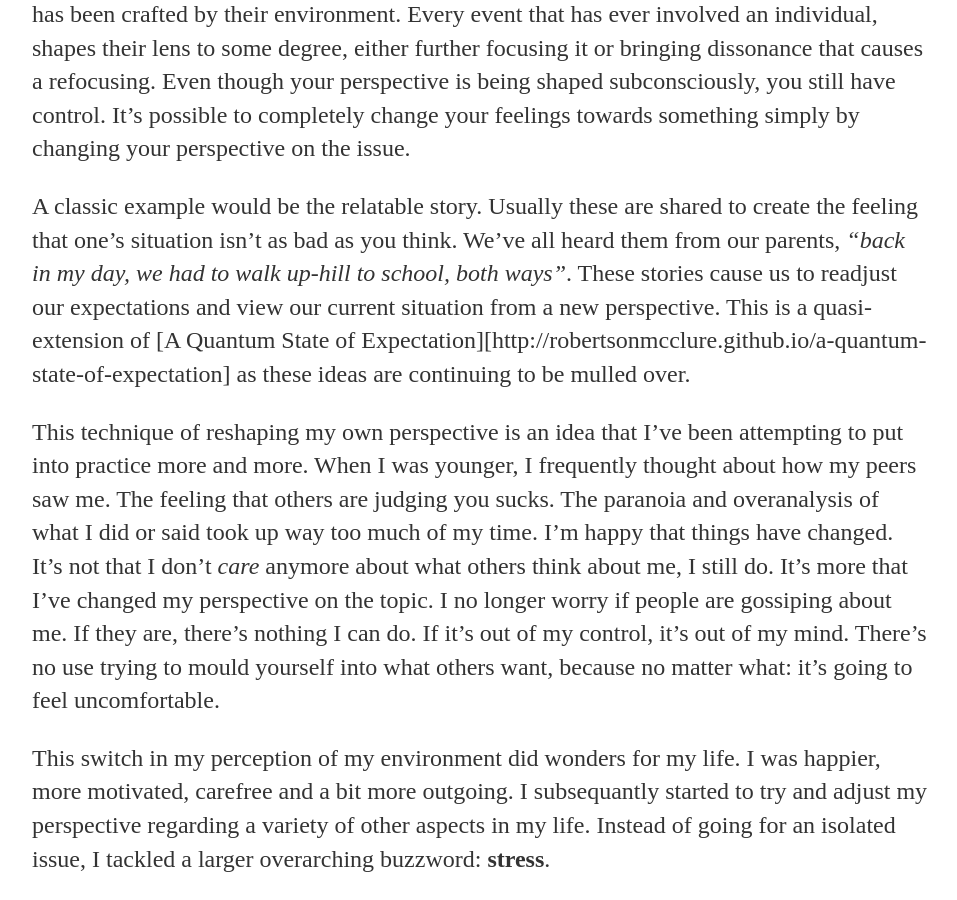
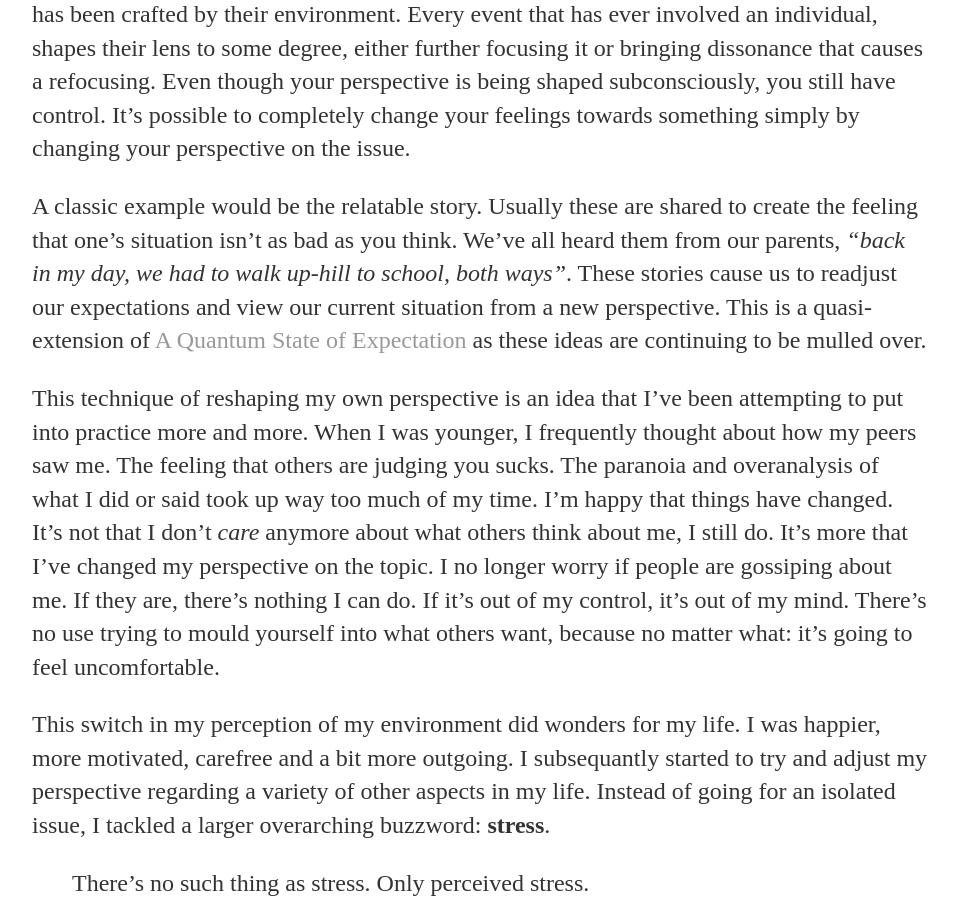
Before and after one commit to robertsonmcclure/robertsonmcclure.github.io, a Jekyll site: the page built from _posts/2016-04-29-perspective-changes-everything.md, in a window 1280 px wide and 900 px high, scrolled down 900 px. Shown: the whole window, without its empty margins (160-1117 px from the left). Built offline with Jekyll 4.4.1, drawn with Linux system fonts in a browser that asks for light colours.

Commit message:
commited using script

```diff
--- a/_posts/2016-04-29-perspective-changes-everything.md
+++ b/_posts/2016-04-29-perspective-changes-everything.md
@@ -12,7 +12,7 @@
 
 What I'm trying to illustrate is that everyone's perspective on the world is through a lens that has been crafted by their environment. Every event that has ever involved an individual, shapes their lens to some degree, either further focusing it or bringing dissonance that causes a refocusing. Even though your perspective is being shaped subconsciously, you still have control. It's possible to completely change your feelings towards something simply by changing your perspective on the issue.
 
-A classic example would be the relatable story. Usually these are shared to create the feeling that one's situation isn't as bad as you think. We've all heard them from our parents, _"back in my day, we had to walk up-hill to school, both ways"_. These stories cause us to readjust our expectations and view our current situation from a new perspective. This is a quasi-extension of [A Quantum State of Expectation][http://robertsonmcclure.github.io/a-quantum-state-of-expectation] as these ideas are continuing to be mulled over.
+A classic example would be the relatable story. Usually these are shared to create the feeling that one's situation isn't as bad as you think. We've all heard them from our parents, _"back in my day, we had to walk up-hill to school, both ways"_. These stories cause us to readjust our expectations and view our current situation from a new perspective. This is a quasi-extension of [A Quantum State of Expectation](http://robertsonmcclure.github.io/a-quantum-state-of-expectation) as these ideas are continuing to be mulled over.
 
 This technique of reshaping my own perspective is an idea that I've been attempting to put into practice more and more. When I was younger, I frequently thought about how my peers saw me. The feeling that others are judging you sucks. The paranoia and overanalysis of what I did or said took up way too much of my time. I'm happy that things have changed. It's not that I don't _care_ anymore about what others think about me, I still do. It's more that I've changed my perspective on the topic. I no longer worry if people are gossiping about me. If they are, there's nothing I can do. If it's out of my control, it's out of my mind. There's no use trying to mould yourself into what others want, because no matter what: it's going to feel uncomfortable.
 
```
